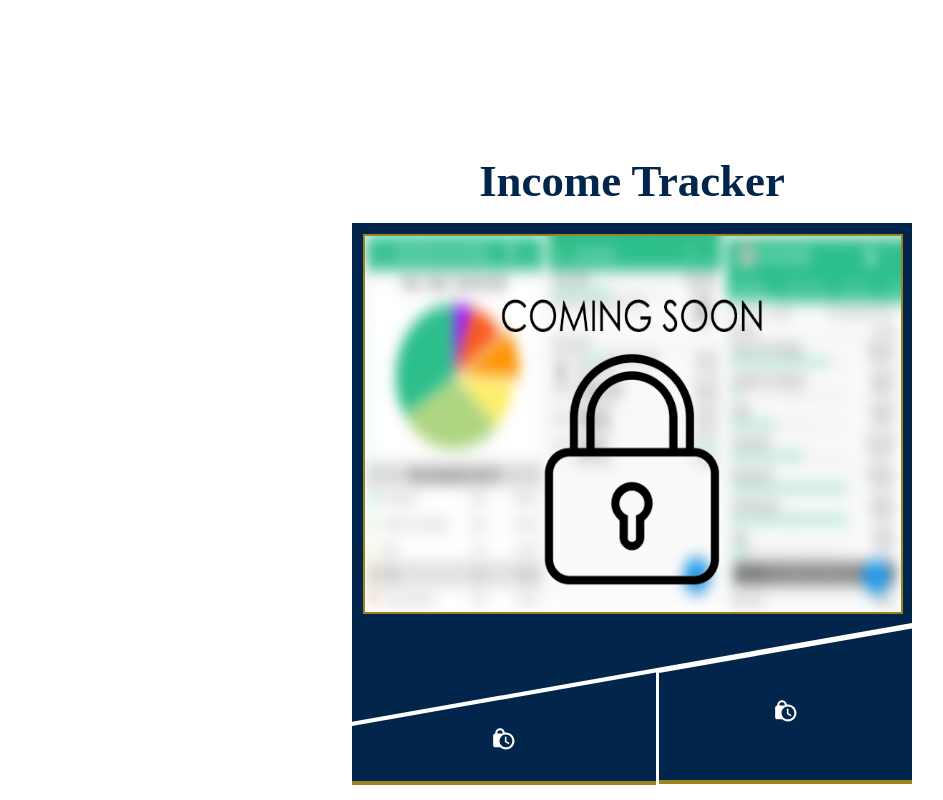
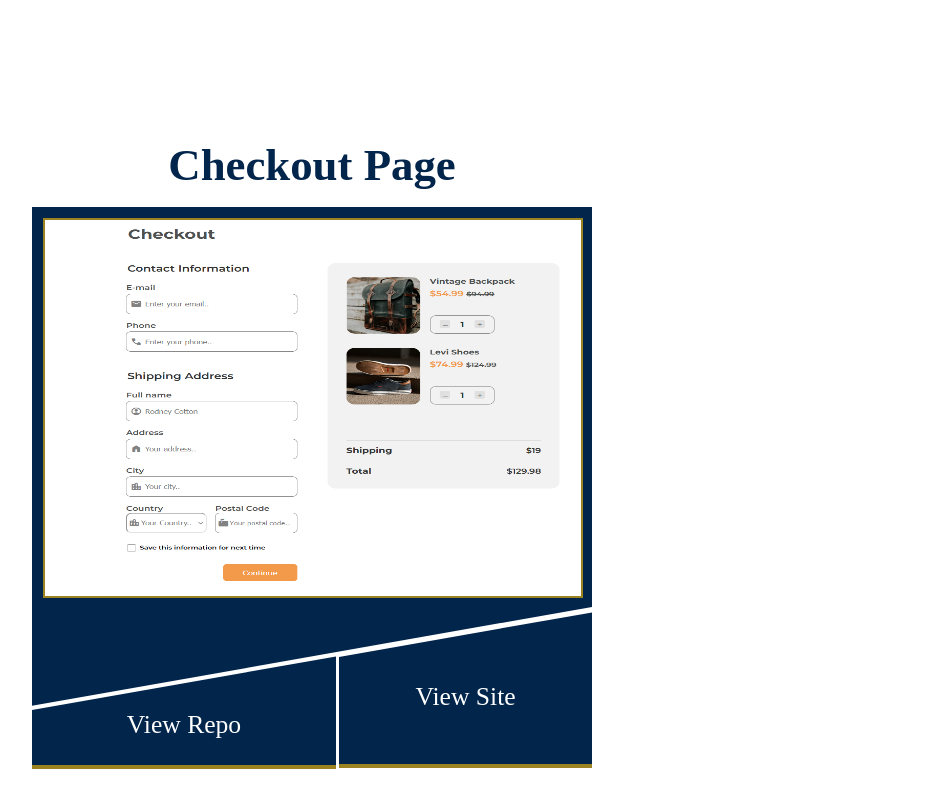
Before and after one commit to AkaraTawng/portfolio-mf-v2, a React (Create React App) app: page /projects in a window 1280 px wide. Shown: the part 1920-2720 px from the top of the page, without its empty margins (8-951 px from the left). Built offline with nearby package versions, Linux system fonts and the light colour scheme.

Commit message:
add checkout page project

```diff
--- a/src/components/Projects.js
+++ b/src/components/Projects.js
@@ -12,6 +12,8 @@ export default function Projects(){
 
                 <ProjectItem className="sf" title={"Exercise Survery Form"} image={require("../assets/img/survey.png")} repo={"https://github.com/AkaraTawng/survey-form"} site={"#"}/>
 
+                <ProjectItem className="cp" title={"Checkout Page"} image={require("../assets/img/checkoutpage.png")} repo={"https://github.com/AkaraTawng/checkout-page-dev-io.git"} site={"https://checkout-page-chris-chamberlain-devio.netlify.app/"}/>
+
             </div>
 
                 <ProjectItem className="it" title={"Income Tracker"} image={require("../assets/img/incomeblur4.png")} repo={"#"} viewrepo={<MdLockClock/>} viewsite={<MdLockClock/>} site={"#"}/>
```
Also changed, not shown: src/assets/img/checkoutpage.png (renamed from src/assets/img/checkoutpage.png.png).
